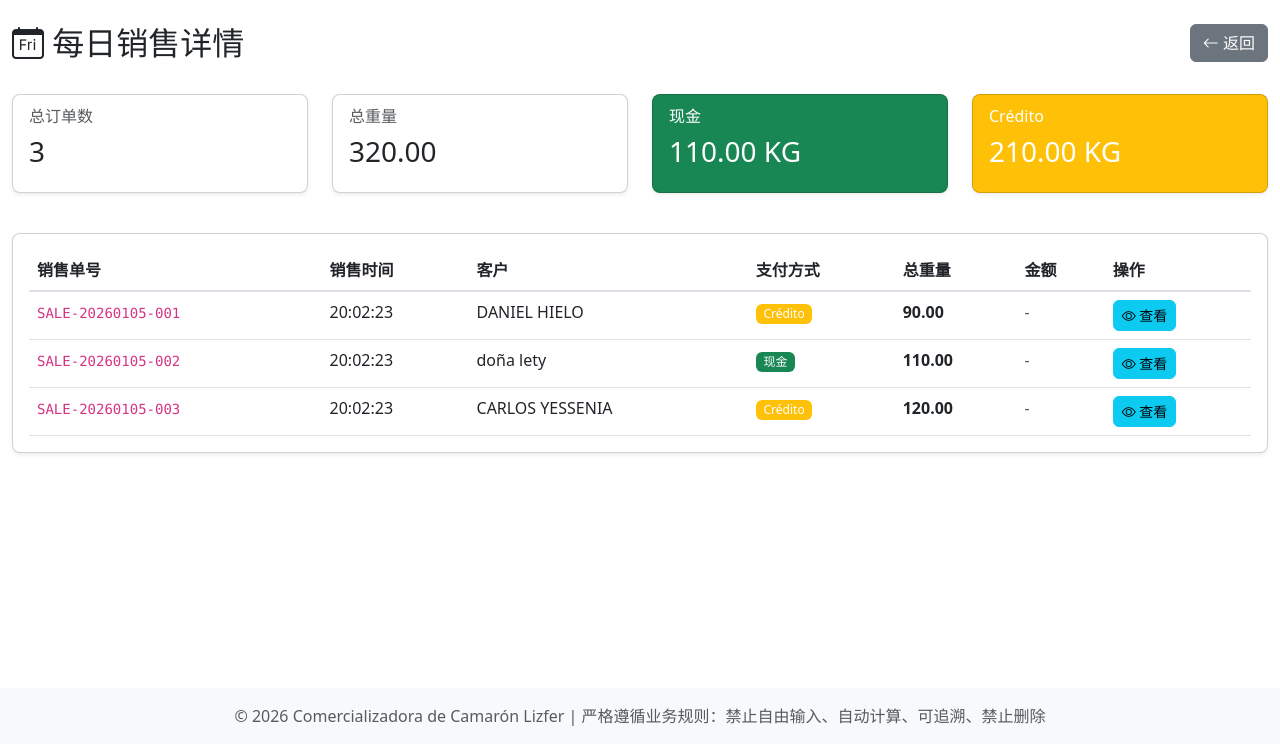
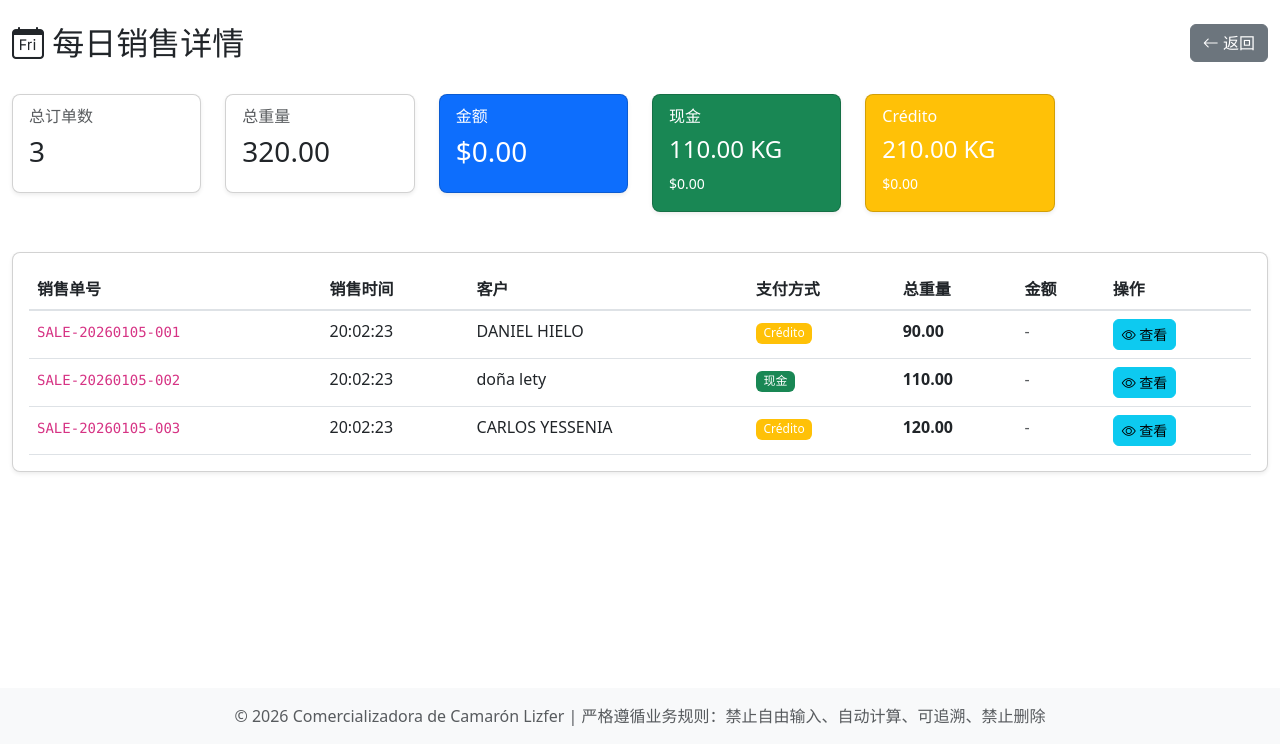
Before and after one commit to sayanget/Joseshrimp, a Flask app: template app/templates/sales/daily_detail.html in a window 1280 px wide. Shown: the part 56-800 px from the top of the page. Run offline with Flask 3, Linux system fonts and the light colour scheme; the template is opened without the code that fills it: values that come from a table or form of the project are taken from there, others are empty; data comes from the database, SQL or seed files in the repository.

Commit message:
Add amount summary to daily sales detail page

```diff
--- a/app/templates/sales/daily_detail.html
+++ b/app/templates/sales/daily_detail.html
@@ -17,7 +17,7 @@
 
 <!-- 汇总卡片 -->
 <div class="row mb-3">
-    <div class="col-md-3">
+    <div class="col-md-2">
         <div class="card">
             <div class="card-body">
                 <h6 class="card-subtitle mb-2 text-muted" data-i18n="sales.total_orders">总订单数</h6>
@@ -25,7 +25,7 @@
             </div>
         </div>
     </div>
-    <div class="col-md-3">
+    <div class="col-md-2">
         <div class="card">
             <div class="card-body">
                 <h6 class="card-subtitle mb-2 text-muted" data-i18n="sales.total_weight">总重量(KG)</h6>
@@ -33,21 +33,33 @@
             </div>
         </div>
     </div>
-    <div class="col-md-3">
+    <div class="col-md-2">
+        <div class="card bg-primary text-white">
+            <div class="card-body">
+                <h6 class="card-subtitle mb-2" data-i18n="sales.total_amount">总金额</h6>
+                <h3 class="card-title">${{ sales|sum(attribute='total_amount')|number(2) }}</h3>
+            </div>
+        </div>
+    </div>
+    <div class="col-md-2">
         <div class="card bg-success text-white">
             <div class="card-body">
                 <h6 class="card-subtitle mb-2" data-i18n="sales.cash">现金</h6>
-                <h3 class="card-title">{{ sales|selectattr('payment_type', 'equalto',
-                    '现金')|sum(attribute='total_kg')|number }} KG</h3>
+                <h4 class="card-title">{{ sales|selectattr('payment_type', 'equalto',
+                    '现金')|sum(attribute='total_kg')|number }} KG</h4>
+                <small>${{ sales|selectattr('payment_type', 'equalto', '现金')|sum(attribute='total_amount')|number(2)
+                    }}</small>
             </div>
         </div>
     </div>
-    <div class="col-md-3">
+    <div class="col-md-2">
         <div class="card bg-warning text-white">
             <div class="card-body">
                 <h6 class="card-subtitle mb-2" data-i18n="sales.credit">信用</h6>
-                <h3 class="card-title">{{ sales|selectattr('payment_type', 'equalto',
-                    'Crédito')|sum(attribute='total_kg')|number }} KG</h3>
+                <h4 class="card-title">{{ sales|selectattr('payment_type', 'equalto',
+                    'Crédito')|sum(attribute='total_kg')|number }} KG</h4>
+                <small>${{ sales|selectattr('payment_type', 'equalto',
+                    'Crédito')|sum(attribute='total_amount')|number(2) }}</small>
             </div>
         </div>
     </div>
```
